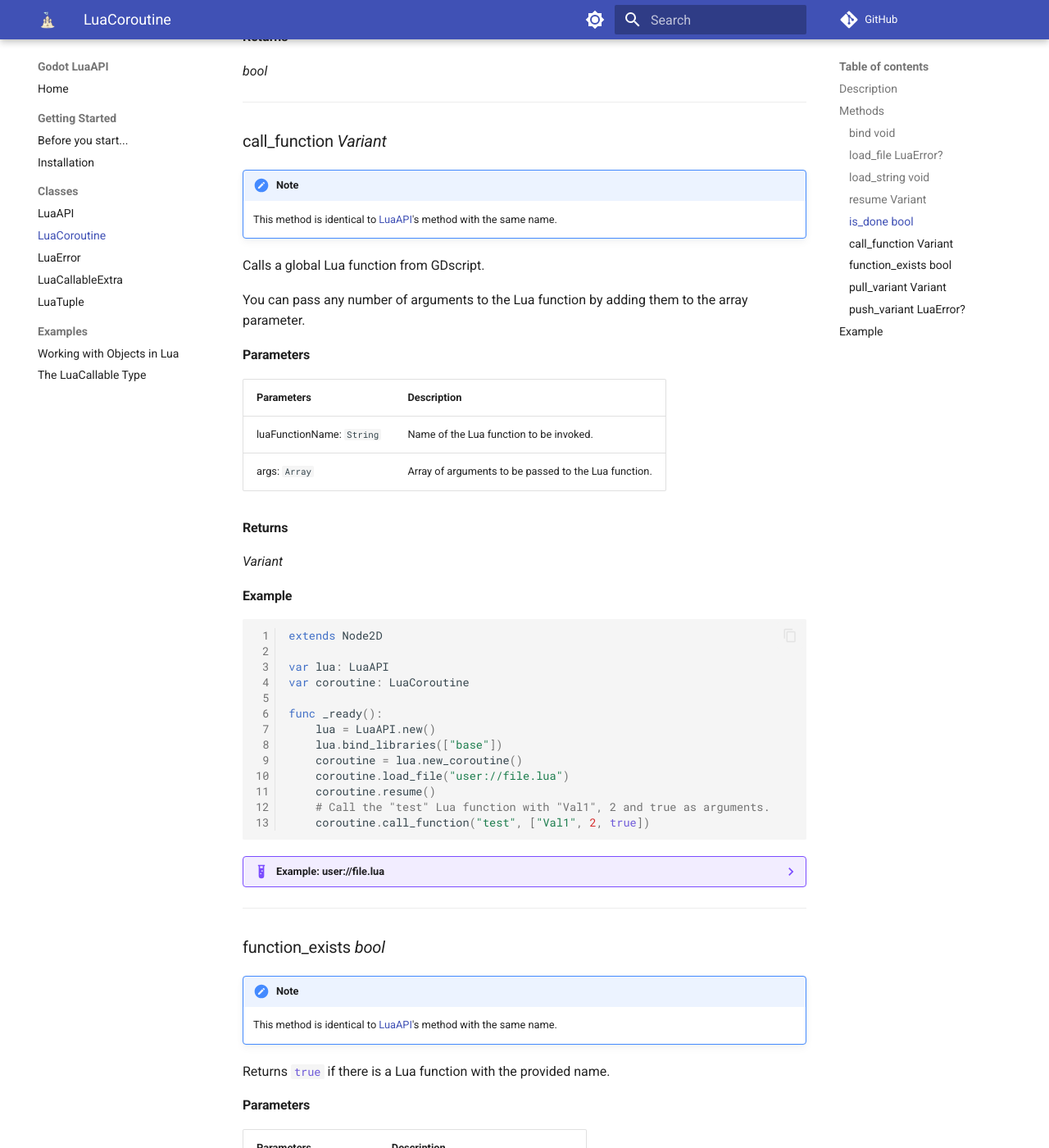
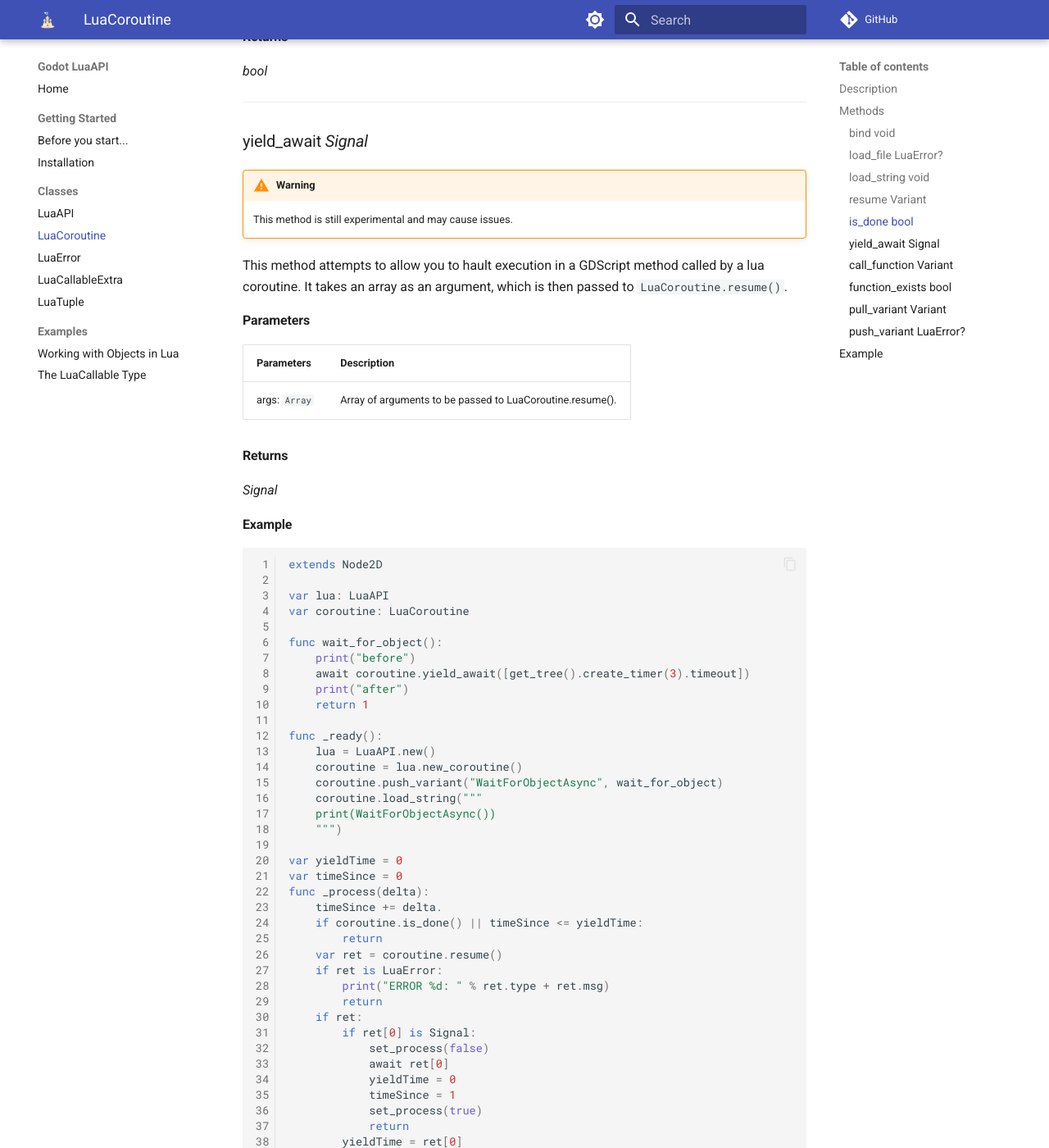
Before and after one commit to WeaselGames/godot_luaAPI_docs, an MkDocs documentation site: the page built from docs/classes/lua_coroutine.md, in a window 1280 px wide and 1400 px high, scrolled down 2584 px. Shown: the whole window at 82% size. Built offline with MkDocs 1.6.1 and Material for MkDocs 9.7.7, drawn with Linux system fonts in a browser that asks for light colours; comment, search, counter and statistics services are not loaded; the version menu is left out; some of the changed text lies outside the part shown.

Commit message:
Update info on Coroutines

````diff
--- a/docs/classes/lua_coroutine.md
+++ b/docs/classes/lua_coroutine.md
@@ -94,6 +94,69 @@
 #### Returns
 
 _bool_
+
+---
+### yield_await *Signal* {#yield_await}
+
+!!! warning
+	This method is still experimental and may cause issues.
+
+This method attempts to allow you to hault execution in a GDScript method called by a lua coroutine.
+It takes an array as an argument, which is then passed to `LuaCoroutine.resume()`.
+
+#### Parameters
+
+| Parameters                | Description                                          |
+| ------------------------- | ---------------------------------------------------- |
+| args: `Array`             | Array of arguments to be passed to LuaCoroutine.resume(). |
+
+#### Returns
+
+_Signal_
+
+#### Example
+
+```gdscript linenums="1"
+extends Node2D
+
+var lua: LuaAPI
+var coroutine: LuaCoroutine
+
+func wait_for_object():
+    print("before")
+    await coroutine.yield_await([get_tree().create_timer(3).timeout])
+    print("after")
+    return 1
+
+func _ready():
+    lua = LuaAPI.new()
+    coroutine = lua.new_coroutine()
+    coroutine.push_variant("WaitForObjectAsync", wait_for_object)
+    coroutine.load_string("""
+    print(WaitForObjectAsync())
+    """)
+
+var yieldTime = 0
+var timeSince = 0
+func _process(delta):
+    timeSince += delta.
+    if coroutine.is_done() || timeSince <= yieldTime:
+        return
+    var ret = coroutine.resume()
+    if ret is LuaError:
+        print("ERROR %d: " % ret.type + ret.msg)
+        return
+    if ret:
+        if ret[0] is Signal:
+            set_process(false)
+            await ret[0]
+            yieldTime = 0
+            timeSince = 1
+            set_process(true)
+            return
+        yieldTime = ret[0]
+        timeSince = 0
+```
 
 ---
 
````
Also changed, not shown: other parts of docs/classes/lua_coroutine.md (+1 -1 lines).
